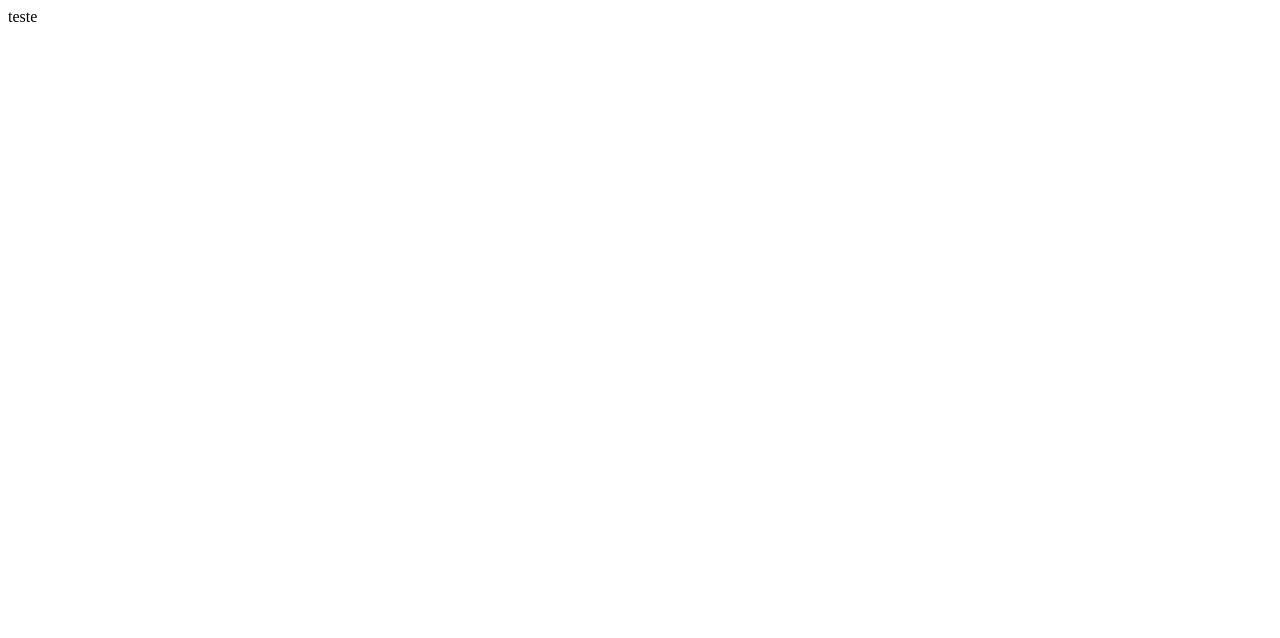
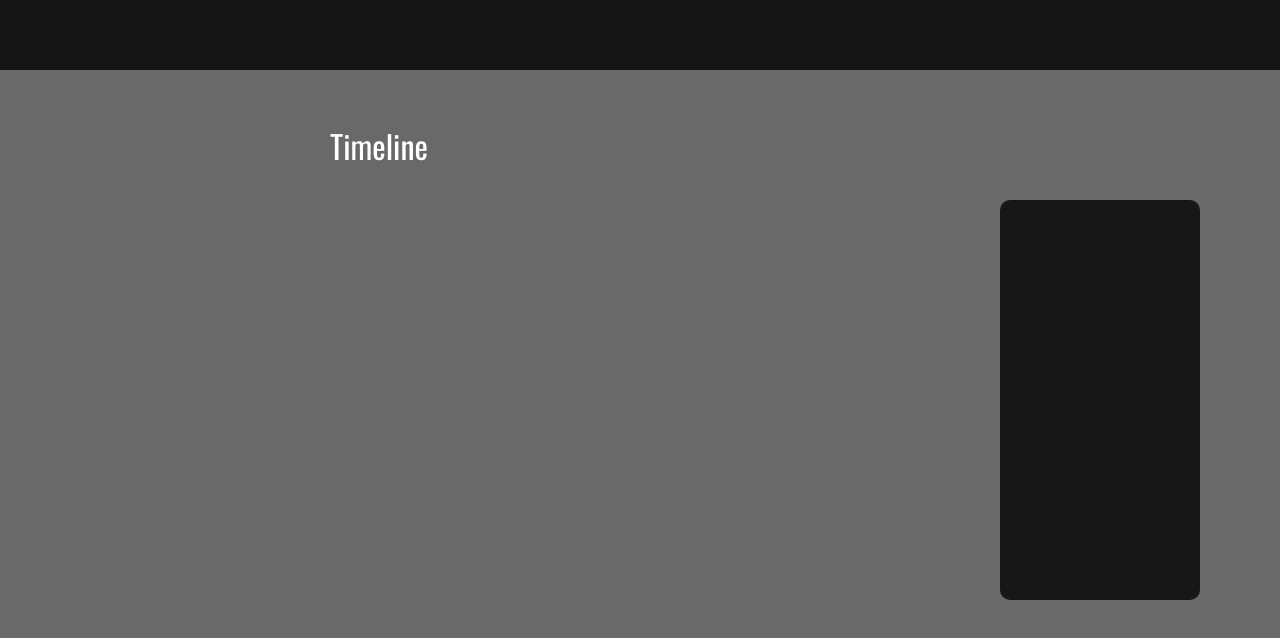
Before and after one commit to Ribeiro1300/Linkr, a React (Create React App) app: page /feed in a window 1280 px wide. Shown: the top 638 px of the page. Built offline with nearby package versions, Linux system fonts and the light colour scheme.

Commit message:
layout inicial

```diff
--- a/public/index.html
+++ b/public/index.html
@@ -3,7 +3,21 @@
   <head>
     <meta charset="utf-8" />
     <meta name="viewport" content="width=device-width, initial-scale=1" />
-    <title>React App</title>
+    <link rel="stylesheet" href="./reset.css" />
+
+    <link
+      rel="shortcut icon"
+      href="https://notion-emojis.s3-us-west-2.amazonaws.com/v0/svg-twitter/1f517.svg"
+      type="image/x-icon"
+    />
+    <link rel="preconnect" href="https://fonts.googleapis.com" />
+    <link rel="preconnect" href="https://fonts.gstatic.com" crossorigin />
+    <link
+      href="https://fonts.googleapis.com/css2?family=Lato&family=Oswald&family=Passion+One&display=swap"
+      rel="stylesheet"
+    />
+
+    <title>Linkr</title>
   </head>
   <body>
     <noscript>You need to enable JavaScript to run this app.</noscript>
--- /dev/null
+++ b/public/reset.css
@@ -0,0 +1,127 @@
+html,
+body,
+div,
+span,
+applet,
+object,
+iframe,
+h1,
+h2,
+h3,
+h4,
+h5,
+h6,
+p,
+blockquote,
+pre,
+a,
+abbr,
+acronym,
+address,
+big,
+cite,
+code,
+del,
+dfn,
+em,
+img,
+ins,
+kbd,
+q,
+s,
+samp,
+small,
+strike,
+strong,
+sub,
+sup,
+tt,
+var,
+b,
+u,
+i,
+center,
+dl,
+dt,
+dd,
+ol,
+ul,
+li,
+fieldset,
+form,
+label,
+legend,
+table,
+caption,
+tbody,
+tfoot,
+thead,
+tr,
+th,
+td,
+article,
+aside,
+canvas,
+details,
+embed,
+figure,
+figcaption,
+footer,
+header,
+hgroup,
+menu,
+nav,
+output,
+ruby,
+section,
+summary,
+time,
+mark,
+audio,
+video {
+  margin: 0;
+  padding: 0;
+  border: 0;
+  font-size: 100%;
+  font: inherit;
+  vertical-align: baseline;
+}
+/* HTML5 display-role reset for older browsers */
+article,
+aside,
+details,
+figcaption,
+figure,
+footer,
+header,
+hgroup,
+menu,
+nav,
+section {
+  display: block;
+}
+body {
+  line-height: 1;
+}
+ol,
+ul {
+  list-style: none;
+}
+blockquote,
+q {
+  quotes: none;
+}
+blockquote:before,
+blockquote:after,
+q:before,
+q:after {
+  content: "";
+  content: none;
+}
+table {
+  border-collapse: collapse;
+  border-spacing: 0;
+}
+* {
+  box-sizing: border-box;
+}
--- a/src/App.js
+++ /dev/null
@@ -1,7 +0,0 @@
-import React from "react";
-
-function App() {
-  return <div>teste</div>;
-}
-
-export default App;
--- a/src/components/App.js
+++ b/src/components/App.js
@@ -1,7 +1,23 @@
 import React from "react";
+import { BrowserRouter, Switch, Route } from "react-router-dom";
+import TopBar from "./TopBar";
+import Login from "./Login";
+import Feed from "./Feed";
+import Trending from "./Trending";
 
-function App() {
-  return <div>teste</div>;
+export default function App() {
+  return (
+    <BrowserRouter>
+      <Switch>
+        <Route path="/" exact>
+          <Login />
+        </Route>
+        <Route path="/feed">
+          <TopBar />
+          <Feed />
+          <Trending />
+        </Route>
+      </Switch>
+    </BrowserRouter>
+  );
 }
-
-export default App;
--- a/src/components/Feed.js
+++ b/src/components/Feed.js
@@ -0,0 +1,11 @@
+import { Container, PageTitle,Content } from "../styles/PagesStyles";
+
+export default function Feed() {
+  return (
+    <Container>
+      <Content>
+        <PageTitle>Timeline</PageTitle>
+      </Content>
+    </Container>
+  );
+}
--- a/src/components/Login.js
+++ b/src/components/Login.js
@@ -0,0 +1,3 @@
+export default function Login() {
+  return <div>olá</div>;
+}
--- a/src/components/TopBar.js
+++ b/src/components/TopBar.js
@@ -0,0 +1,15 @@
+import styled from "styled-components";
+
+export default function TopBar() {
+  return <Top></Top>;
+}
+
+const Top = styled.div`
+  position: fixed;
+  top: 0px;
+  width: 100%;
+  height: 70px;
+  background-color: #151515;
+  display: flex;
+  justify-content: space-between;
+`;
--- a/src/components/Trending.js
+++ b/src/components/Trending.js
@@ -0,0 +1,19 @@
+import styled from "styled-components";
+
+export default function Trending() {
+  return <TrendingBox></TrendingBox>;
+}
+
+const TrendingBox = styled.div`
+  position: fixed;
+  width: 200px;
+  height: 400px;
+  background-color: #171717;
+  border-radius: 10px;
+  top: 200px;
+  left: 1000px;
+
+  @media (max-width: 375) {
+    display: none;
+  }
+`;
--- a/src/index.js
+++ b/src/index.js
@@ -1,4 +1,4 @@
-import ReactDOM from "react-dom";
-import App from "./App";
+import ReactDom from "react-dom";
+import App from "./components/App";
 
-ReactDOM.render(<App />, document.querySelector(".root"));
+ReactDom.render(<App />, document.querySelector(".root"));
--- /dev/null
+++ b/src/styles/LoginStyles.js
@@ -0,0 +1,3 @@
+// font-family: 'Lato', sans-serif;
+// font-family: 'Oswald', sans-serif;
+// font-family: 'Passion One', cursive;
--- /dev/null
+++ b/src/styles/PagesStyles.js
@@ -0,0 +1,25 @@
+// font-family: 'Lato', sans-serif;
+// font-family: 'Oswald', sans-serif;
+// font-family: 'Passion One', cursive;
+
+import styled from "styled-components";
+
+const Container = styled.div`
+  width: 100%;
+  height: 100vh;
+  background-color: #696969;
+  margin-top: 70px;
+  display: flex;
+  justify-content: center;
+`;
+
+const PageTitle = styled.h2`
+  font-size: 32px;
+  font-family: "Oswald", sans-serif;
+  color: white;
+`;
+const Content = styled.div`
+  width: 620px;
+  margin-top: 60px;
+`;
+export { Container, PageTitle, Content };
```
Also changed, not shown: 1 other file (tests, documents, lock files or other folders).
